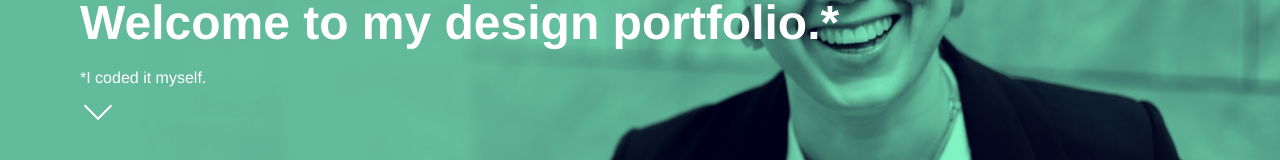
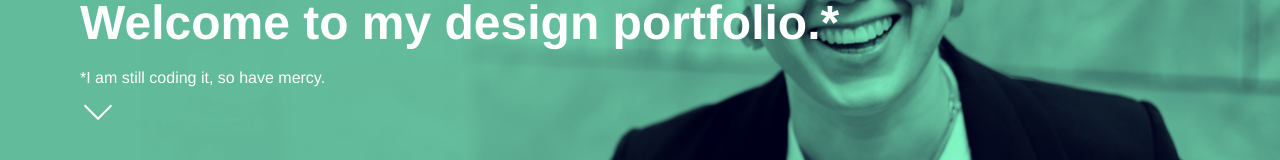
Before and after one commit to iggykov/my-portfolio, a plain HTML site: page index.html in a window 1280 px wide. Shown: the part 288-448 px from the top of the page. Drawn offline with nearby package versions, Linux system fonts and the light colour scheme.

Commit message:
changed intro line about coding it

```diff
--- a/index.html
+++ b/index.html
@@ -54,7 +54,7 @@
           <div>
           <div><h2 class="animate__animated animate__fadeInDown">Hi. I am Iga Kowalczuk.</h2></div>
           <h1 class="animate__animated animate__fadeInDown">Welcome to my design portfolio.*</h1>
-          <h3 class="animate__animated animate__fadeInDown">*I coded it myself.</h3>
+          <h3 class="animate__animated animate__fadeInDown">*I am still coding it, so have mercy.</h3>
           <div class="animate__animated animate__bounce">
             <a href="#design"><i class="arrow down"></i></a>
           </div>
```
